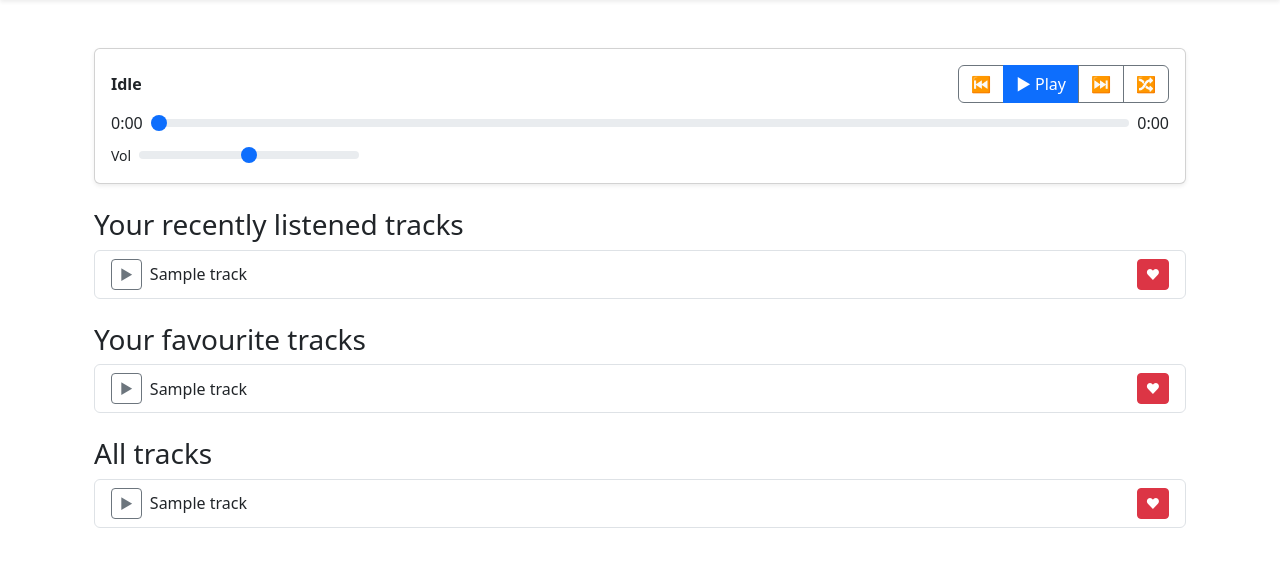
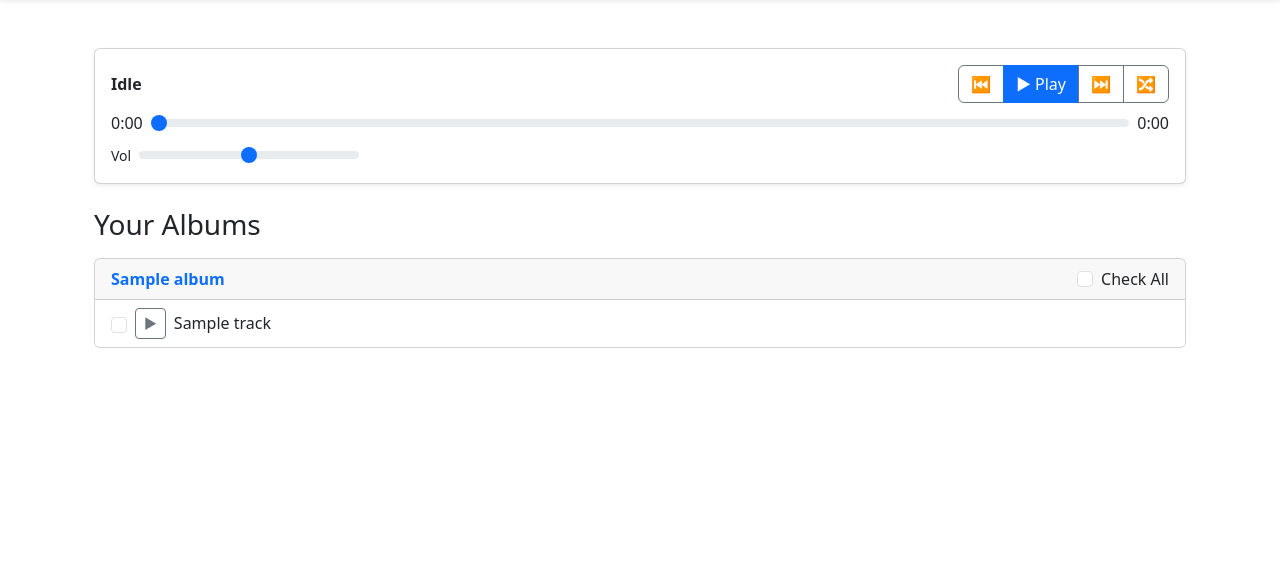
Before and after one commit to ie3ul2df/Music-Archiver, a Django app: page /tracks/ in a window 1280 px wide. Shown: the part 89-656 px from the top of the page. Run offline with Django 5.2, Linux system fonts and the light colour scheme; a user stored in the database is signed in; tables that the repository leaves empty hold one stand-in row (values such as "Sample post"); grey boxes marked "Sample" are stand-in pictures.

Commit message:
added links to albums and check box to album tracks on music player page

```diff
--- /dev/null
+++ b/static/js/track_list.js
@@ -0,0 +1,37 @@
+// Toggle all tracks in an album
+document.addEventListener("change", (e) => {
+  if (e.target.classList.contains("check-all")) {
+    const album = e.target.closest(".album");
+    album.querySelectorAll(".track-check").forEach((cb) => (cb.checked = e.target.checked));
+  }
+});
+
+// Simple drag-and-drop sorting
+function makeSortable(container, itemSelector) {
+  let dragItem = null;
+  container.addEventListener("dragstart", (e) => {
+    if (e.target.matches(itemSelector)) {
+      dragItem = e.target;
+      e.dataTransfer.effectAllowed = "move";
+    }
+  });
+  container.addEventListener("dragover", (e) => {
+    e.preventDefault();
+    if (!dragItem) return;
+    const items = Array.from(container.querySelectorAll(itemSelector));
+    const after = items.find((el) => {
+      const rect = el.getBoundingClientRect();
+      return e.clientY <= rect.top + rect.height / 2 && el !== dragItem;
+    });
+    if (!after) {
+      container.appendChild(dragItem);
+    } else {
+      container.insertBefore(dragItem, after);
+    }
+  });
+}
+
+document.addEventListener("DOMContentLoaded", () => {
+  makeSortable(document.getElementById("albums"), ".album");
+  document.querySelectorAll(".tracks").forEach((ul) => makeSortable(ul, "li"));
+});
--- a/templates/base.html
+++ b/templates/base.html
@@ -93,5 +93,6 @@
       </div>
       {% endfor %} {% endif %} {% block content %}{% endblock %}
     </main>
+    {% block extra_js %}{% endblock %}
   </body>
 </html>
--- a/templates/tracks/album_list.html
+++ b/templates/tracks/album_list.html
@@ -11,7 +11,7 @@
   <ul id="album-list" class="list-group">
     {% for a in albums %}
     <li class="list-group-item d-flex justify-content-between align-items-center" data-id="{{ a.id }}">
-      <span class="album-name">{{ a.name }}</span>
+      <a href="{% url 'album_detail' a.id %}" class="album-name text-decoration-none flex-grow-1">{{ a.name }}</a>
       <div class="btn-group">
         <button class="btn btn-sm btn-outline-secondary rename-btn">✏</button>
         <button class="btn btn-sm btn-outline-danger delete-btn">🗑</button>
@@ -40,7 +40,7 @@
       const li = document.createElement("li");
       li.className = "list-group-item d-flex justify-content-between align-items-center";
       li.dataset.id = data.id;
-      li.innerHTML = `<span class="album-name">${data.name}</span>
+      li.innerHTML = `<a href="/tracks/albums/${data.id}/" class="album-name text-decoration-none flex-grow-1">${data.name}</a>
       <div class="btn-group">
         <button class="btn btn-sm btn-outline-secondary rename-btn">✏</button>
         <button class="btn btn-sm btn-outline-danger delete-btn">🗑</button>
--- a/templates/tracks/track_list.html
+++ b/templates/tracks/track_list.html
@@ -1,14 +1,8 @@
 {% extends "base.html" %} {% load static %} {% block content %}
 <div class="container py-4">
-  <!-- Config element for external JS (URLs via data-attrs) -->
-  <div
-    id="player-card"
-    data-tracks-url="{% url 'tracks_json' %}"
-    data-toggle-fav-url="{% url 'toggle_favorite' 0 %}"
-    data-log-play-url="{% url 'log_play' 0 %}"
-  ></div>
+  <!-- simple audio player reused from previous template -->
+  <div id="player-card" data-tracks-url="{% url 'tracks_json' %}"></div>
 
-  {# --------------- Media Player --------------- #}
   <div class="card shadow-sm mb-4">
     <div class="card-body d-flex flex-column gap-2">
       <div class="d-flex align-items-center justify-content-between">
@@ -32,119 +26,49 @@
         <input id="volume" type="range" min="0" max="1" step="0.01" class="form-range" style="max-width: 220px" />
       </div>
 
-      <!-- The actual audio element the JS binds to -->
       <audio id="player" preload="metadata"></audio>
     </div>
   </div>
+ <h3 class="mb-3">Your Albums</h3>
+  <div id="albums" class="d-flex flex-column gap-3">
+    {% for album in albums %}
+    <div class="album card" data-id="{{ album.id }}" draggable="true">
+      <div class="card-header d-flex justify-content-between align-items-center">
+        <a href="{% url 'album_detail' album.id %}" class="fw-bold text-decoration-none">{{ album.name }}</a>
+        <div class="form-check mb-0">
+          <input class="form-check-input check-all" type="checkbox" id="album-{{ album.id }}-all">
+          <label class="form-check-label" for="album-{{ album.id }}-all">Check All</label>
+        </div>
 
-  {% if user.is_authenticated %}
-  <h3 class="mb-2">Your recently listened tracks</h3>
-  <ul class="list-group mb-4">
-    {% for t in recent_tracks %}
-    <li class="list-group-item d-flex justify-content-between align-items-center">
-      <div class="d-flex align-items-center gap-2">
-        <button
-          type="button"
-          class="btn btn-sm btn-outline-secondary play-btn"
-          data-id="{{ t.id }}"
-          data-name="{{ t.name }}"
-          data-src="{% if t.audio %}{{ t.audio.url }}{% elif t.audio_file %}{{ t.audio_file.url }}{% elif t.file %}{{ t.file.url }}{% elif t.source_url %}{{ t.source_url }}{% endif %}"
-          aria-label="Play {{ t.name }}"
-        >
-          ▶
-        </button>
-        <span>{{ t.name }}</span>
       </div>
 
-      <button
-        type="button"
-        class="btn btn-sm btn-outline-danger fav-btn {% if t.id in favorite_ids %}active{% endif %}"
-        data-track="{{ t.id }}"
-        aria-pressed="{% if t.id in favorite_ids %}true{% else %}false{% endif %}"
-        aria-label="{% if t.id in favorite_ids %}Remove from favourites{% else %}Add to favourites{% endif %}"
-        title="{% if t.id in favorite_ids %}Remove from favourites{% else %}Add to favourites{% endif %}"
-      >
-        {% if t.id in favorite_ids %}♥{% else %}♡{% endif %}
-      </button>
-    </li>
+       <ul class="list-group list-group-flush tracks">
+        {% for at in album.album_tracks.all %}
+        <li class="list-group-item d-flex align-items-center gap-2" data-id="{{ at.track.id }}" draggable="true">
+          <input class="form-check-input track-check" type="checkbox" id="track-{{ at.track.id }}">
+          <button
+            type="button"
+            class="btn btn-sm btn-outline-secondary play-btn"
+            data-id="{{ at.track.id }}"
+            data-name="{{ at.track.name }}"
+            data-src="{% if at.track.audio_file %}{{ at.track.audio_file.url }}{% elif at.track.source_url %}{{ at.track.source_url }}{% endif %}"
+            aria-label="Play {{ at.track.name }}">
+            ▶
+          </button>
+          <span>{{ at.track.name }}</span>
+        </li>
+        {% empty %}
+        <li class="list-group-item text-muted">No tracks</li>
+        {% endfor %}
+      </ul>
+    </div>
     {% empty %}
-    <li class="list-group-item text-muted">Nothing yet — start listening!</li>
-    {% endfor %}
-  </ul>
-
-  <h3 class="mb-2">Your favourite tracks</h3>
-  <ul class="list-group mb-4" data-fav-list>
-    {% for t in favourite_tracks %}
-    <li class="list-group-item d-flex justify-content-between align-items-center">
-      <div class="d-flex align-items-center gap-2">
-        <button
-          type="button"
-          class="btn btn-sm btn-outline-secondary play-btn"
-          data-id="{{ t.id }}"
-          data-name="{{ t.name }}"
-          data-src="{% if t.audio %}{{ t.audio.url }}{% elif t.audio_file %}{{ t.audio_file.url }}{% elif t.file %}{{ t.file.url }}{% elif t.source_url %}{{ t.source_url }}{% endif %}"
-          aria-label="Play {{ t.name }}"
-        >
-          ▶
-        </button>
-        <span>{{ t.name }}</span>
-      </div>
-
-      <button
-        type="button"
-        class="btn btn-sm btn-outline-danger fav-btn active"
-        data-track="{{ t.id }}"
-        aria-pressed="true"
-        aria-label="Remove from favourites"
-        title="Remove from favourites"
-      >
-        ♥
-      </button>
-    </li>
-    {% empty %}
-    <li class="list-group-item text-muted">No favourites yet — tap ♥ to add some.</li>
-    {% endfor %}
-  </ul>
-  {% endif %}
-
-  <h3 class="mb-2">All tracks</h3>
-  <ul class="list-group">
-    {% for t in tracks %}
-    <li class="list-group-item d-flex justify-content-between align-items-center">
-      <div class="d-flex align-items-center gap-2">
-        <button
-          type="button"
-          class="btn btn-sm btn-outline-secondary play-btn"
-          data-id="{{ t.id }}"
-          data-name="{{ t.name }}"
-          data-src="{% if t.audio %}{{ t.audio.url }}{% elif t.audio_file %}{{ t.audio_file.url }}{% elif t.file %}{{ t.file.url }}{% elif t.source_url %}{{ t.source_url }}{% endif %}"
-          aria-label="Play {{ t.name }}"
-        >
-          ▶
-        </button>
-        <span>{{ t.name }}</span>
-      </div>
-
-      {% if user.is_authenticated %}
-      <button
-        type="button"
-        class="btn btn-sm btn-outline-danger fav-btn {% if t.id in favorite_ids %}active{% endif %}"
-        data-track="{{ t.id }}"
-        aria-pressed="{% if t.id in favorite_ids %}true{% else %}false{% endif %}"
-        aria-label="{% if t.id in favorite_ids %}Remove from favourites{% else %}Add to favourites{% endif %}"
-        title="{% if t.id in favorite_ids %}Remove from favourites{% else %}Add to favourites{% endif %}"
-      >
-        {% if t.id in favorite_ids %}♥{% else %}♡{% endif %}
-      </button>
-      {% endif %}
-    </li>
-    {% empty %}
-    <li class="list-group-item text-muted">No tracks available.</li>
+    <p class="text-muted">No albums yet.</p>
     {% endfor %}
   </ul>
 </div>
-{% endblock %} {% block extra_js %}
-<script src="{% static 'js/cookies.js' %}" defer></script>
-<script src="{% static 'js/toggle_fav_btn.js' %}" defer></script>
-<script src="{% static 'js/music_player.js' %}" defer></script>
 {% endblock %}
+
+{% block extra_js %}
+<script src="{% static 'js/track_list.js' %}" defer></script>
+{% endblock %}
--- a/tracks/urls.py
+++ b/tracks/urls.py
@@ -6,7 +6,7 @@ urlpatterns = [
     # ===== Pages (HTML) =====
     path("", views.track_list, name="track_list"),
     path("albums/", views.album_list, name="album_list"),
-    path("albums/<int:album_id>/", views.album_detail, name="album_detail"),
+    path("albums/<int:pk>/", views.album_detail, name="album_detail"),
     path("favorites/", views.favorites_list, name="favorites_list"),
     path("recent/", views.recently_played, name="recently_played"),
     path("<int:track_id>/play/", views.play_track, name="play_track"),
@@ -19,8 +19,8 @@ urlpatterns = [
 
     # Album AJAX
     path("api/albums/add/", views.ajax_add_album, name="ajax_add_album"),
-    path("api/albums/<int:album_id>/rename/", views.ajax_rename_album, name="ajax_rename_album"),
-    path("api/albums/<int:album_id>/delete/", views.ajax_delete_album, name="ajax_delete_album"),
+    path("albums/<int:pk>/rename/", views.ajax_rename_album, name="ajax_rename_album"),
+    path("albums/<int:pk>/delete/", views.ajax_delete_album, name="ajax_delete_album"),
 
     # ===== Legacy aliases (optional) =====
     path("json/", views.tracks_json, name="tracks_json_legacy"),
--- a/tracks/views.py
+++ b/tracks/views.py
@@ -21,40 +21,17 @@ import json
 
 
 def track_list(request):
-    tracks = Track.objects.all().order_by("name")
-
-    recent_tracks = []
-    favourite_tracks = []
-    favorite_ids = set()
+    """List all of the user's albums and their tracks."""
+    albums = []
 
     if request.user.is_authenticated:
-        # Favourite IDs for quick lookup
-        favorite_ids = set(
-            Favorite.objects.filter(owner=request.user)
-            .values_list("track_id", flat=True)
+            albums = (
+            Album.objects.filter(owner=request.user)
+            .prefetch_related("album_tracks__track")
+            .order_by("name")
         )
 
-        # Recently listened: latest play time per track, ordered desc, limit 12
-        recent_ids = list(
-            Listen.objects.filter(user=request.user)
-            .values("track_id")
-            .annotate(last=Max("played_at"))
-            .order_by("-last")
-            .values_list("track_id", flat=True)[:12]
-        )
-        recent_map = {t.id: t for t in Track.objects.filter(id__in=recent_ids)}
-        recent_tracks = [recent_map[i] for i in recent_ids if i in recent_map]
-
-        # Favourites list (limit 12)
-        favourite_tracks = list(Track.objects.filter(id__in=favorite_ids)[:12])
-
-    context = {
-        "tracks": tracks,
-        "recent_tracks": recent_tracks,
-        "favourite_tracks": favourite_tracks,
-        "favorite_ids": favorite_ids,
-    }
-    return render(request, "tracks/track_list.html", context)
+    return render(request, "tracks/track_list.html", {"albums": albums})
 
 
 @login_required
```
Also changed, not shown: templates/tracks/album_detail.html (+29 -2 lines).
